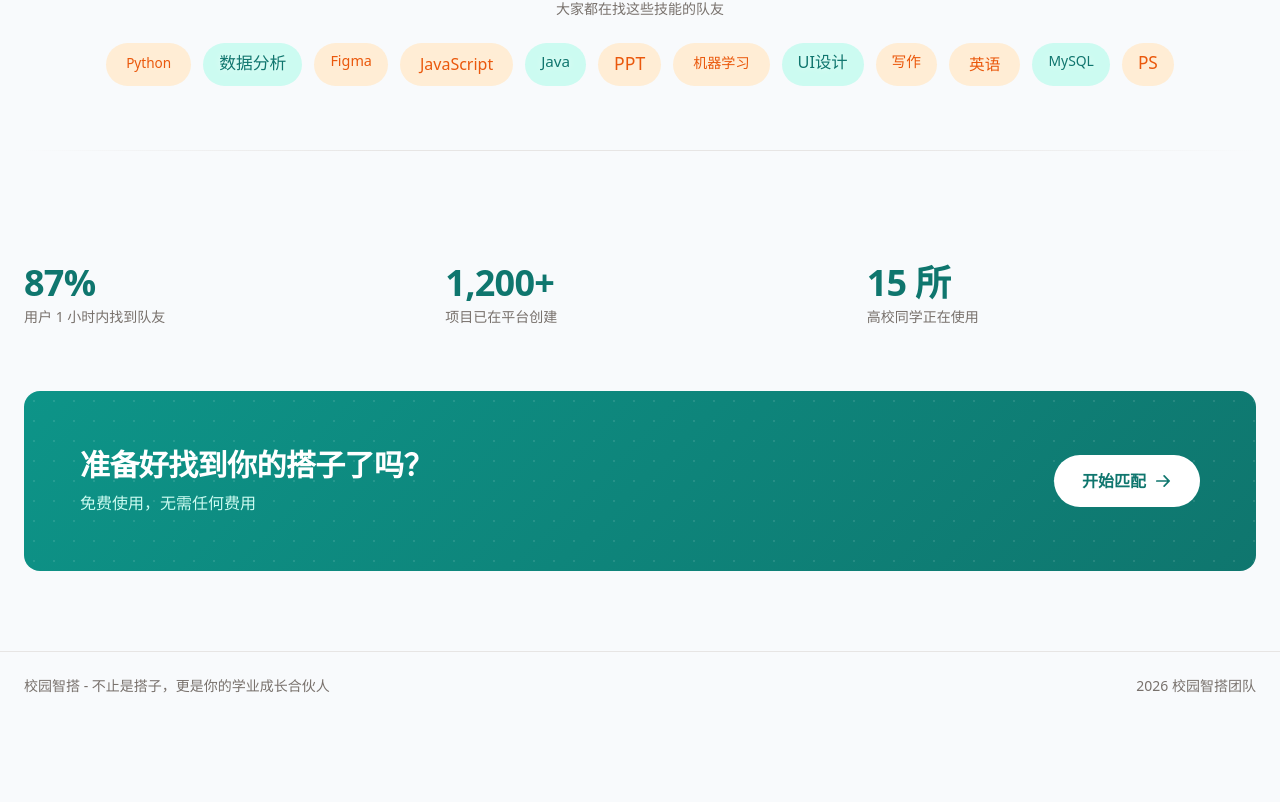
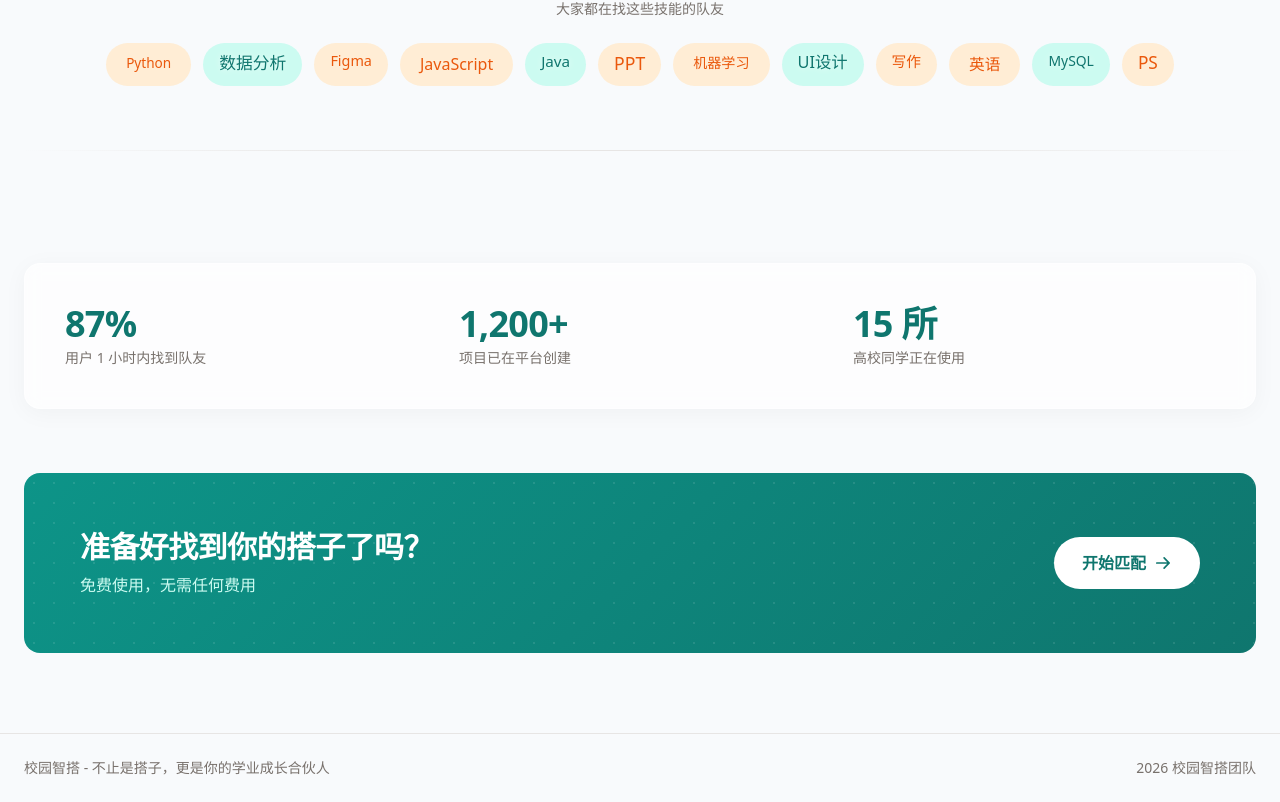
Before and after one commit to zzj-a11y/campus-match, a React (Vite) app: page /#/ in a window 1280 px wide. Shown: the part 1556-2358 px from the top of the page. Before the commit the page ends 2276 px from the top, so only its background shows below. Built offline with nearby package versions, Linux system fonts and the light colour scheme; no server answers.

Commit message:
feat: frosted glass card backing for home stats section

```diff
--- a/src/pages/Home.jsx
+++ b/src/pages/Home.jsx
@@ -210,6 +210,7 @@ export default function Home() {
 
       {/* ---- Stats ---- */}
       <section className="max-w-[1280px] mx-auto px-6 py-16">
+        <div className="bg-white/65 backdrop-blur-sm rounded-2xl border border-white/50 shadow-[0_4px_24px_rgba(28,25,23,0.04)] p-8 sm:p-10">
           <div className="grid grid-cols-1 sm:grid-cols-3 gap-8">
             {stats.map((s) => (
               <div key={s.label} className="text-left sm:text-left">
@@ -219,6 +220,7 @@ export default function Home() {
                 <div className="mt-1 text-sm text-[#78716c]">{s.label}</div>
               </div>
             ))}
+          </div>
         </div>
       </section>
 
```
Lines whose indentation alone changed are shown as unchanged.
